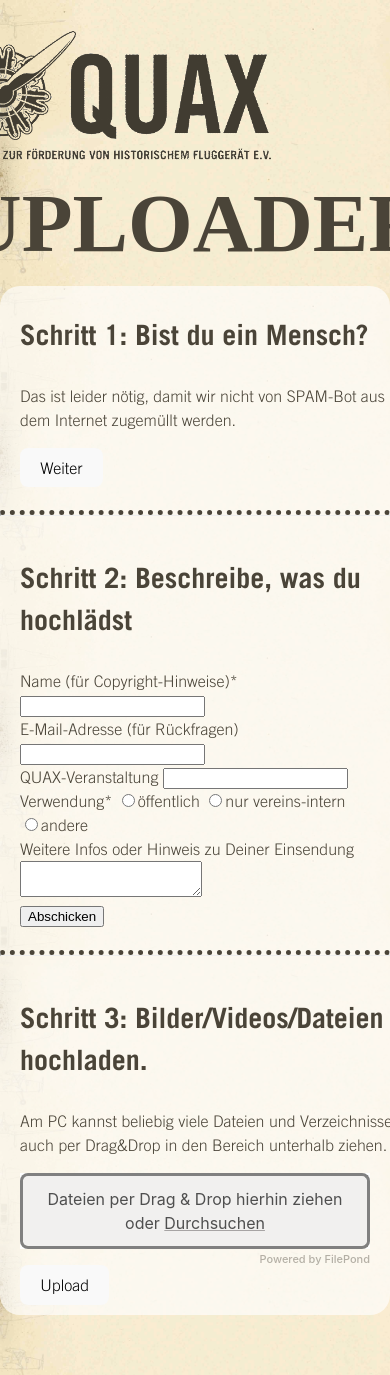
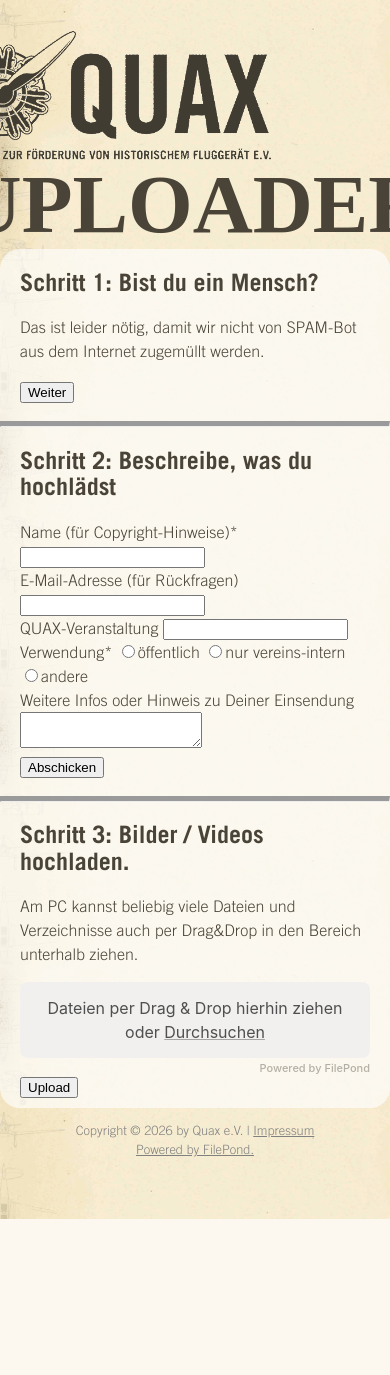
Before and after one commit to quaxflieger/quax-uploader, a FastAPI app: template templates/index.html in a window 390 px wide; the page is wider, and only the part inside the window is pictured. After the commit the page ends 1219 px from the top of that part, so only its background shows below. Run offline with FastAPI, Linux system fonts and the light colour scheme; the template is opened without the code that fills it, so the values that code supplies are empty; some libraries are stand-ins or nearby versions; some web fonts are replaced.

Commit message:
add credits and impressum, make layout nicer on phones

```diff
--- a/static/css/style.css
+++ b/static/css/style.css
@@ -70,9 +70,10 @@
   line-height: 1.1;
 }
 
-h3 {
+h2 {
   font-weight: 700;
-  font-size: 1.75rem;
+  font-size: 1.5rem;
+  line-height: 1.1;
   font-family: "trade gothic bold", Helvetica, sans-serif;
 }
 
@@ -86,15 +87,34 @@
 }
 
 .title {
+  line-height: 1.05em;
   margin-left: 0px;
   font-size: 5.2em;
   font-weight: 700;
   font-family: 'trade gothic b con 2';
 }
 
+@media (min-width: 576px) {
+  #app {
+    width: 100vw;
+  }
+}
+
+.footer {
+  margin-top: 1em;
+  text-align: center;
+  font-size: 0.8em;
+  color: gray;
+}
+
+.footer a {
+  color: gray;
+  text-decoration: underline;
+}
+
 #app {
   /* border: 1px solid lime; */
-  display: flex;
+  display: block;
   background-color: rgba(255, 255, 255, 0.65);
   flex-direction: column;
   align-items: start;
@@ -103,18 +123,22 @@
   margin: 0 auto;
   padding: 0;
   border-radius: 20px;
+  overflow: hidden
 }
 
+
+
 .form-step {
+  display: block;
   text-align: left;
-  width: 100%;
+  width: calc(100% - 40px);
   padding-left: 20px;
   padding-right: 20px;
   padding-bottom: 10px;
 }
 
 .form-step-divider {
-  width: 100%;
+  width: (100%
   padding: 5px 0px 5px 0px;
 }
 
@@ -160,22 +184,39 @@
 }
 
 /**
- * FilePond v5: specific styles for the upload element
+ * FilePond: specific styles for the upload element
  */
 
-.form-step form {
-  margin-right: 40px;
+ .form-step form {
+  margin-right:   0px;
 }
 
 .filepond--item {
+    width: calc(50% - 0.5em);
+}
+
+@media (min-width: 576px) {
+  .filepond--item {
+    width: calc(50% - 0.5em);
+  }
+}
+
+@media (min-width: 768px) {
+  .filepond--item {
+    width: calc(33% - 0.5em);
+  }
+}
+
+@media (min-width: 992px) {
+  .filepond--item {
     width: calc(25% - 0.5em);
+  }
 }
 
 .filepond--panel-root {
     background-color: white;
     border: 3px solid gray;
 }
-
 
 .filepond--drop-label {
   background-color: transparent;
--- a/templates/index.html
+++ b/templates/index.html
@@ -9,7 +9,7 @@
     <div id="app">
 
       <div class="form-step">
-        <h3>Schritt 1: Bist du ein Mensch?</h3>
+        <h2>Schritt 1: Bist du ein Mensch?</h2>
         <p>
           Das ist leider nötig, damit wir nicht von SPAM-Bot aus dem Internet
           zugemüllt werden.
@@ -23,7 +23,7 @@
       </div>
 
       <div class="form-step">
-        <h3>Schritt 2: Beschreibe, was du hochlädst</h3>
+        <h2>Schritt 2: Beschreibe, was du hochlädst</h2>
 
         <form action="." method="post" >
           <div>
@@ -64,7 +64,7 @@
       </div>
 
       <div class="form-step">
-        <h3>Schritt 3: Bilder/Videos/Dateien hochladen.</h3>
+        <h2>Schritt 3: Bilder / Videos hochladen.</h2>
         <p>
           Am PC kannst beliebig viele Dateien und Verzeichnisse auch per Drag&Drop in den Bereich unterhalb ziehen.
         </p>
@@ -75,6 +75,10 @@
         </form>
       </div>
 
+    </div>
+    <div class="footer">
+      Copyright &copy; 2026 by Quax e.V. | <a href="https://www.quax-flieger.de/kontakt/impressum/">Impressum</a><br />
+      <a href="https://pqina.nl/filepond/">Powered by FilePond.</a>
     </div>
     <script type="javascript">
         var upload_id="{{ upload_id }}";
@@ -88,14 +92,15 @@
         FilePond.registerPlugin(FilePondPluginImageExifOrientation);
 
         const pond = FilePond.create(inputElement, {
+            /*credits: true,*/
             server: '/upload/',
             allowMultiple: true,
             labelIdle: 'Dateien per Drag & Drop hierhin ziehen oder <span class="filepond--label-action"> Durchsuchen </span>',
             labelFileProcessing: 'Upload',
-            labelFileProcessingComplete: "Fertig",
-            labelFileProcessingAborted: "Abgebrochen",
-            labelTapToCancel: "Tippen zum Abbrechen",
-            labelTapToUndo: "Tippen zum Löschen"
+            labelFileProcessingComplete: "bereit",
+            labelFileProcessingAborted: "abgebrochen",
+            labelTapToCancel: "Abbrechen",
+            labelTapToUndo: "Löschen"
         });
     </script>
   </body>
```
